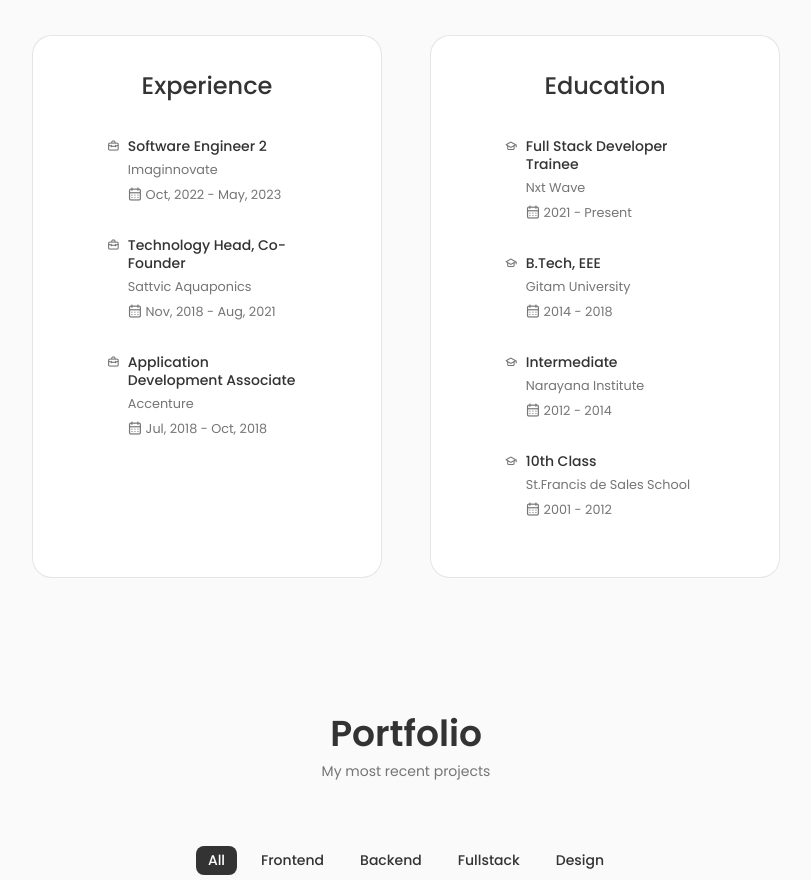
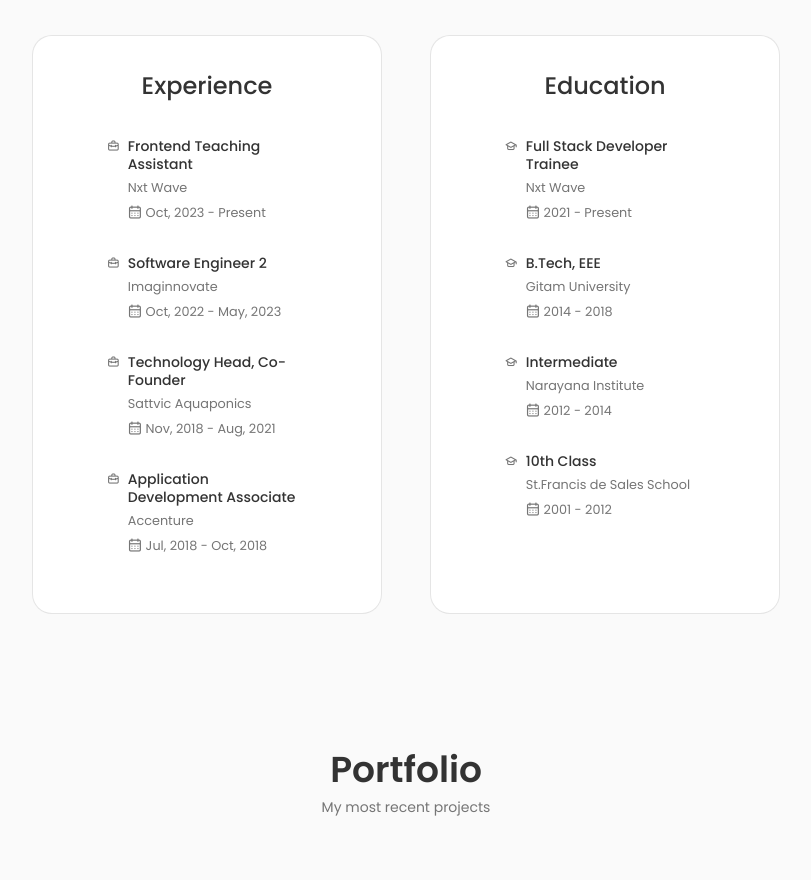
Before and after one commit to prudv13/prudhvi-portfolio-v1, a React (Create React App) app: page / in a window 1280 px wide. Shown: the part 2700-3580 px from the top of the page, without its empty margins (234-1045 px from the left). Built offline with nearby package versions, Linux system fonts and the light colour scheme.

Commit message:
updated resume

```diff
--- a/src/components/qualification/Experience.jsx
+++ b/src/components/qualification/Experience.jsx
@@ -7,6 +7,16 @@ const Experience = () => {
       <h3 className='qualification__title'>Experience</h3>
       <div className='qualification__box'>
           <div className='qualification__group'>
+
+            <div className='qualification__data'>
+              <i className='uil uil-briefcase-alt qualification__icon'></i>
+              <div>
+                  <h3 className='qualification__name'>Frontend Teaching Assistant</h3>
+                  <span className='qualification__level'>Nxt Wave</span>
+                  <i className='uil uil-calendar-alt'></i> Oct, 2023 - Present
+              </div>
+            </div>
+
             <div className='qualification__data'>
               <i className='uil uil-briefcase-alt qualification__icon'></i>
               <div>
```
Also changed, not shown: 2 other files (tests, documents, lock files or other folders).
